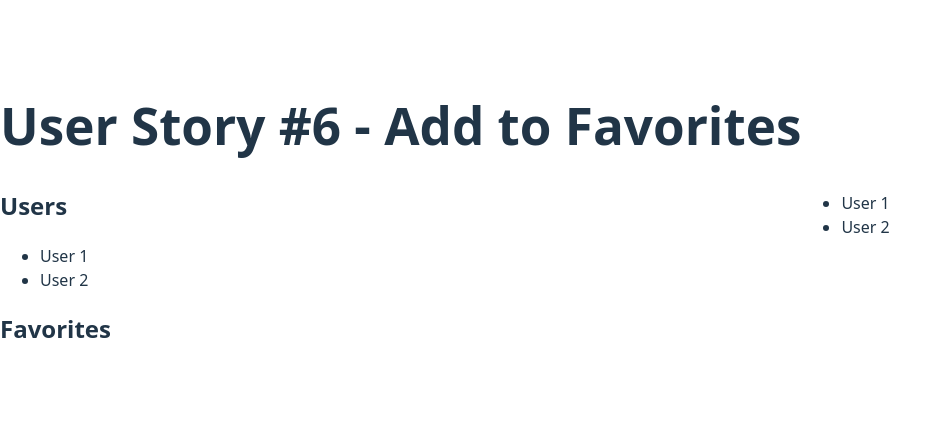
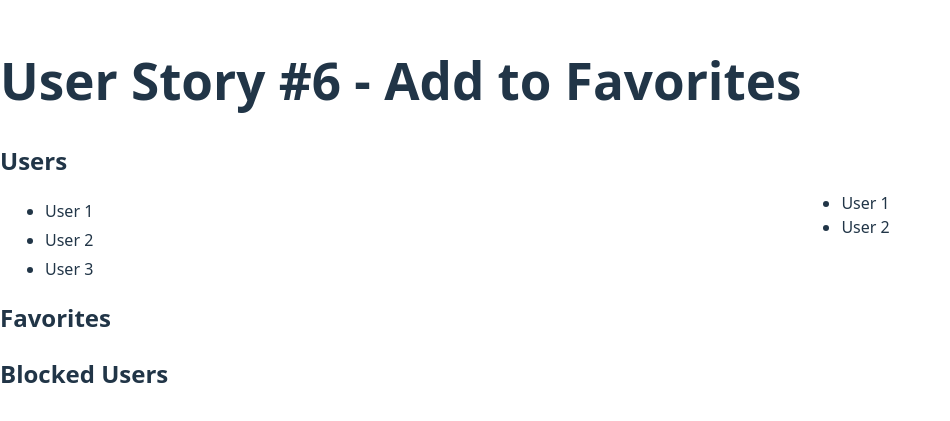
Before and after one commit to JaylaCraddock/ITSE_2374_APP_4_FRONT_GROUP_4, a React (Vite) app: page / in a window 1280 px wide. Shown: the part 185-606 px from the top of the page, without its empty margins (0-950 px from the left). Built offline with nearby package versions, Linux system fonts and the light colour scheme.

Commit message:
User Story #7 - Block User functionality

```diff
--- a/src/UserList.jsx
+++ b/src/UserList.jsx
@@ -1,28 +1,42 @@
 import React, { useState } from "react";
 
 function UserList() {
-  const users = ["User 1", "User 2"];
+  const users = ["User 1", "User 2", "User 3"];
+
   const [favorites, setFavorites] = useState([]);
+  const [blocked, setBlocked] = useState([]);
 
   const addToFavorites = (user) => {
     if (favorites.includes(user)) {
-      alert(user + " is already in favorites");
+      alert(user + " already in favorites");
       return;
     }
 
     setFavorites([...favorites, user]);
-    alert(user + " added to favorites");
+  };
+
+  const blockUser = (user) => {
+    if (blocked.includes(user)) {
+      alert(user + " already blocked");
+      return;
+    }
+
+    setBlocked([...blocked, user]);
   };
 
   const handleRightClick = (event, user) => {
-    event.preventDefault(); // prevents browser default menu
+    event.preventDefault();
 
-    const confirmAdd = window.confirm(
-      "Add " + user + " to Favorites?"
+    const action = window.prompt(
+      "Type 1 for Add to Favorites\nType 2 for Block User"
     );
 
-    if (confirmAdd) {
+    if (action === "1") {
       addToFavorites(user);
+    }
+
+    if (action === "2") {
+      blockUser(user);
     }
   };
 
@@ -34,10 +48,8 @@ function UserList() {
         {users.map((user, index) => (
           <li
             key={index}
-            onContextMenu={(event) =>
-              handleRightClick(event, user)
-            }
-            style={{ cursor: "pointer" }}
+            onContextMenu={(event) => handleRightClick(event, user)}
+            style={{ cursor: "pointer", margin: "5px" }}
           >
             {user}
           </li>
@@ -51,6 +63,14 @@ function UserList() {
           <li key={index}>{fav}</li>
         ))}
       </ul>
+
+      <h2>Blocked Users</h2>
+
+      <ul>
+        {blocked.map((user, index) => (
+          <li key={index}>{user}</li>
+        ))}
+      </ul>
     </div>
   );
 }
```
